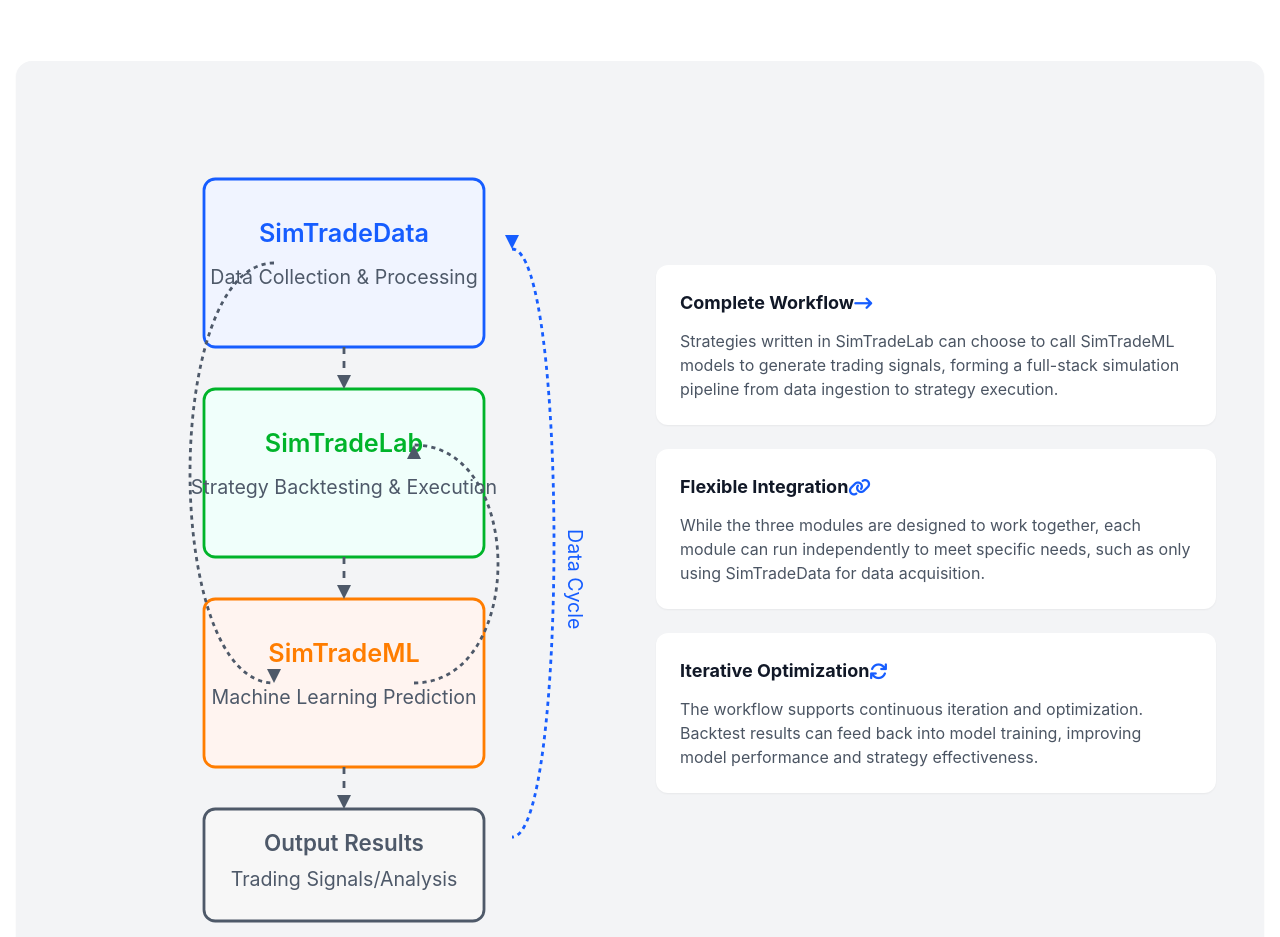
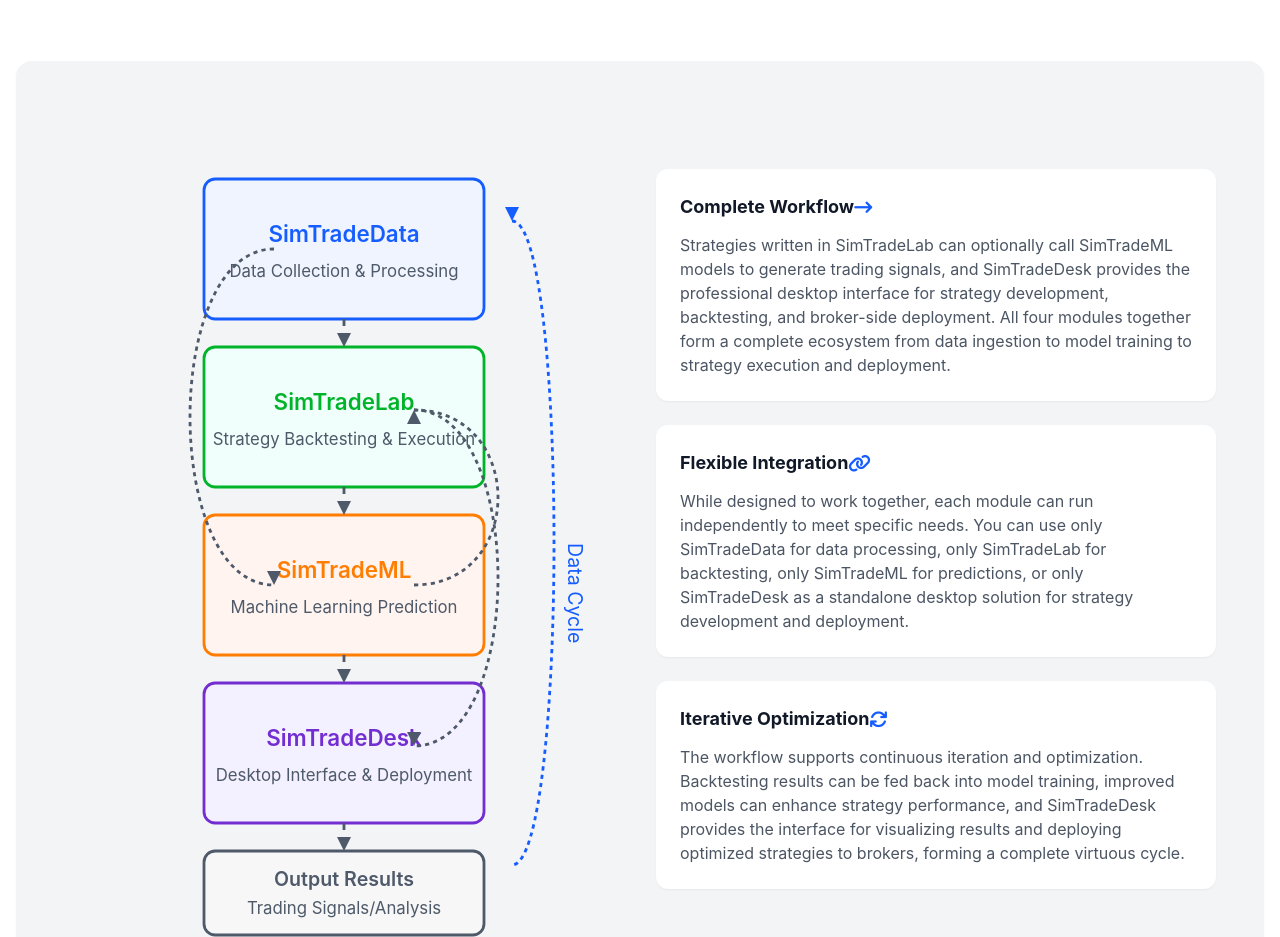
Before and after one commit to kay-ou/SimTradeHome, a plain HTML site: page index.html in a window 1280 px wide. Shown: the part 3944-4881 px from the top of the page. Drawn offline with nearby package versions, Linux system fonts and the light colour scheme.

Commit message:
docs: 更新多语言文档和流程图以包含SimTradeDesk模块
更新了中英文和德语文档，详细描述了四个核心模块的协同工作流程。同时修改了流程图，添加了SimTradeDesk模块并调整了布局，使其更清晰地展示完整生态系统从数据采集到策略部署的全流程。

```diff
--- a/index.html
+++ b/index.html
@@ -187,7 +187,7 @@
                 <h2 class="text-[clamp(1.75rem,3vw,2.5rem)] font-bold text-dark mb-4" data-lang="modules.title">Core Modules</h2>
                 <div class="w-20 h-1 bg-primary mx-auto mb-6"></div>
                 <p class="text-gray-700 max-w-3xl mx-auto text-lg" data-lang="modules.subtitle">
-                        The SimTrade ecosystem consists of three core modules, each focusing on different aspects of financial research and trading.
+                        The SimTrade ecosystem consists of four core modules, each focusing on different aspects of financial research and trading.
                     </p>
             </div>
 
@@ -497,47 +497,59 @@
                             <!-- 工作流程图（纵向布局） -->
 
                             <!-- SimTradeData -->
-                            <rect x="100" y="50" width="200" height="120" rx="8" fill="#F0F4FF" stroke="#165DFF" stroke-width="2"/>
-                            <text x="200" y="95" text-anchor="middle" font-family="Inter" font-weight="600" fill="#165DFF" font-size="18">SimTradeData</text>
-                            <text x="200" y="125" text-anchor="middle" font-family="Inter" font-size="14" fill="#4E5969" data-lang="workflow.dataDesc">Data Collection & Processing</text>
+                            <rect x="100" y="50" width="200" height="100" rx="8" fill="#F0F4FF" stroke="#165DFF" stroke-width="2"/>
+                            <text x="200" y="95" text-anchor="middle" font-family="Inter" font-weight="600" fill="#165DFF" font-size="16">SimTradeData</text>
+                            <text x="200" y="120" text-anchor="middle" font-family="Inter" font-size="12" fill="#4E5969" data-lang="workflow.dataDesc">Data Collection & Processing</text>
 
                             <!-- SimTradeLab -->
-                            <rect x="100" y="200" width="200" height="120" rx="8" fill="#F0FFFB" stroke="#00B42A" stroke-width="2"/>
-                            <text x="200" y="245" text-anchor="middle" font-family="Inter" font-weight="600" fill="#00B42A" font-size="18">SimTradeLab</text>
-                            <text x="200" y="275" text-anchor="middle" font-family="Inter" font-size="14" fill="#4E5969" data-lang="workflow.labDesc">Strategy Backtesting & Execution</text>
+                            <rect x="100" y="170" width="200" height="100" rx="8" fill="#F0FFFB" stroke="#00B42A" stroke-width="2"/>
+                            <text x="200" y="215" text-anchor="middle" font-family="Inter" font-weight="600" fill="#00B42A" font-size="16">SimTradeLab</text>
+                            <text x="200" y="240" text-anchor="middle" font-family="Inter" font-size="12" fill="#4E5969" data-lang="workflow.labDesc">Strategy Backtesting & Execution</text>
 
                             <!-- SimTradeML -->
-                            <rect x="100" y="350" width="200" height="120" rx="8" fill="#FFF4F0" stroke="#FF7D00" stroke-width="2"/>
-                            <text x="200" y="395" text-anchor="middle" font-family="Inter" font-weight="600" fill="#FF7D00" font-size="18">SimTradeML</text>
-                            <text x="200" y="425" text-anchor="middle" font-family="Inter" font-size="14" fill="#4E5969" data-lang="workflow.mlDesc">Machine Learning Prediction</text>
+                            <rect x="100" y="290" width="200" height="100" rx="8" fill="#FFF4F0" stroke="#FF7D00" stroke-width="2"/>
+                            <text x="200" y="335" text-anchor="middle" font-family="Inter" font-weight="600" fill="#FF7D00" font-size="16">SimTradeML</text>
+                            <text x="200" y="360" text-anchor="middle" font-family="Inter" font-size="12" fill="#4E5969" data-lang="workflow.mlDesc">Machine Learning Prediction</text>
+
+                            <!-- SimTradeDesk -->
+                            <rect x="100" y="410" width="200" height="100" rx="8" fill="#F3F0FF" stroke="#722ED1" stroke-width="2"/>
+                            <text x="200" y="455" text-anchor="middle" font-family="Inter" font-weight="600" fill="#722ED1" font-size="16">SimTradeDesk</text>
+                            <text x="200" y="480" text-anchor="middle" font-family="Inter" font-size="12" fill="#4E5969">Desktop Interface & Deployment</text>
 
                             <!-- 输出结果 -->
-                            <rect x="100" y="500" width="200" height="80" rx="8" fill="#F7F7F7" stroke="#4E5969" stroke-width="2"/>
-                            <text x="200" y="530" text-anchor="middle" font-family="Inter" font-weight="600" fill="#4E5969" font-size="16" data-lang="workflow.outputTitle">Output Results</text>
-                            <text x="200" y="555" text-anchor="middle" font-family="Inter" font-size="14" fill="#4E5969" data-lang="workflow.outputDesc">Trading Signals/Analysis</text>
+                            <rect x="100" y="530" width="200" height="60" rx="8" fill="#F7F7F7" stroke="#4E5969" stroke-width="2"/>
+                            <text x="200" y="555" text-anchor="middle" font-family="Inter" font-weight="600" fill="#4E5969" font-size="14" data-lang="workflow.outputTitle">Output Results</text>
+                            <text x="200" y="575" text-anchor="middle" font-family="Inter" font-size="12" fill="#4E5969" data-lang="workflow.outputDesc">Trading Signals/Analysis</text>
 
                             <!-- 连接线 -->
-                            <path d="M200 170 L200 200" stroke="#4E5969" stroke-width="2" stroke-dasharray="5 5"/>
-                            <path d="M200 200 L195 190 L205 190 Z" fill="#4E5969"/>
+                            <path d="M200 150 L200 170" stroke="#4E5969" stroke-width="2" stroke-dasharray="5 5"/>
+                            <path d="M200 170 L195 160 L205 160 Z" fill="#4E5969"/>
 
-                            <path d="M200 320 L200 350" stroke="#4E5969" stroke-width="2" stroke-dasharray="5 5"/>
-                            <path d="M200 350 L195 340 L205 340 Z" fill="#4E5969"/>
+                            <path d="M200 270 L200 290" stroke="#4E5969" stroke-width="2" stroke-dasharray="5 5"/>
+                            <path d="M200 290 L195 280 L205 280 Z" fill="#4E5969"/>
 
-                            <path d="M200 470 L200 500" stroke="#4E5969" stroke-width="2" stroke-dasharray="5 5"/>
-                            <path d="M200 500 L195 490 L205 490 Z" fill="#4E5969"/>
+                            <path d="M200 390 L200 410" stroke="#4E5969" stroke-width="2" stroke-dasharray="5 5"/>
+                            <path d="M200 410 L195 400 L205 400 Z" fill="#4E5969"/>
+
+                            <path d="M200 510 L200 530" stroke="#4E5969" stroke-width="2" stroke-dasharray="5 5"/>
+                            <path d="M200 530 L195 520 L205 520 Z" fill="#4E5969"/>
 
                             <!-- 交叉连接：SimTradeData -> SimTradeML -->
-                            <path d="M150 110 C70 110 70 410 150 410" stroke="#4E5969" stroke-width="2" stroke-dasharray="3 3"/>
-                            <path d="M150 410 L145 400 L155 400 Z" fill="#4E5969"/>
+                            <path d="M150 100 C70 100 70 340 150 340" stroke="#4E5969" stroke-width="2" stroke-dasharray="3 3"/>
+                            <path d="M150 340 L145 330 L155 330 Z" fill="#4E5969"/>
 
                             <!-- 交叉连接：SimTradeML -> SimTradeLab -->
-                            <path d="M250 410 C330 410 330 240 250 240" stroke="#4E5969" stroke-width="2" stroke-dasharray="3 3"/>
-                            <path d="M250 240 L245 250 L255 250 Z" fill="#4E5969"/>
+                            <path d="M250 340 C330 340 330 215 250 215" stroke="#4E5969" stroke-width="2" stroke-dasharray="3 3"/>
+                            <path d="M250 215 L245 225 L255 225 Z" fill="#4E5969"/>
+
+                            <!-- 交叉连接：SimTradeLab -> SimTradeDesk -->
+                            <path d="M250 215 C330 215 330 455 250 455" stroke="#4E5969" stroke-width="2" stroke-dasharray="3 3"/>
+                            <path d="M250 455 L255 445 L245 445 Z" fill="#4E5969"/>
 
                             <!-- 数据流动循环 -->
-                            <path d="M320 100 C360 100 360 520 320 520 L320 520" stroke="#165DFF" stroke-width="2" stroke-dasharray="3 3" fill="none"/>
-                            <path d="M320 100 L325 90 L315 90 Z" fill="#165DFF"/>
-                            <text x="360" y="300" font-family="Inter" font-size="14" fill="#165DFF" transform="rotate(90, 360, 300)" data-lang="workflow.dataCycle">Data Cycle</text>
+                            <path d="M320 80 C360 80 360 540 320 540 L320 540" stroke="#165DFF" stroke-width="2" stroke-dasharray="3 3" fill="none"/>
+                            <path d="M320 80 L325 70 L315 70 Z" fill="#165DFF"/>
+                            <text x="360" y="310" font-family="Inter" font-size="14" fill="#165DFF" transform="rotate(90, 360, 310)" data-lang="workflow.dataCycle">Data Cycle</text>
                         </svg>
                     </div>
                     <div class="w-full md:w-1/2 space-y-6">
@@ -546,7 +558,7 @@
                                 <i class="fa fa-long-arrow-right text-primary mr-2"></i>
                             </h3>
                             <p class="text-gray-dark" data-lang="workflow.complete.description">
-                                Strategies written in SimTradeLab can optionally call SimTradeML models to generate trading signals, and record results back in SimTradeData compatible formats. The three modules together form a full-stack simulation pipeline from data ingestion to model training to strategy execution.
+                                Strategies written in SimTradeLab can optionally call SimTradeML models to generate trading signals, and SimTradeDesk provides the professional desktop interface for strategy development, backtesting, and broker-side deployment. All four modules together form a complete ecosystem from data ingestion to model training to strategy execution and deployment.
                             </p>
                         </div>
 
@@ -555,7 +567,7 @@
                                 <i class="fa fa-link text-primary mr-2"></i>
                             </h3>
                             <p class="text-gray-dark" data-lang="workflow.flexible.description">
-                                While designed to work together, each module can run independently to meet specific needs. You can use only SimTradeData to acquire and process data, or only SimTradeLab for strategy backtesting.
+                                While designed to work together, each module can run independently to meet specific needs. You can use only SimTradeData for data processing, only SimTradeLab for backtesting, only SimTradeML for predictions, or only SimTradeDesk as a standalone desktop solution for strategy development and deployment.
                             </p>
                         </div>
 
@@ -564,7 +576,7 @@
                                 <i class="fa fa-refresh text-primary mr-2"></i>
                             </h3>
                             <p class="text-gray-dark" data-lang="workflow.iterative.description">
-                                The workflow supports continuous iteration and optimization. Backtesting results can be fed back into model training, and improved models can enhance strategy performance, forming a virtuous cycle.
+                                The workflow supports continuous iteration and optimization. Backtesting results can be fed back into model training, improved models can enhance strategy performance, and SimTradeDesk provides the interface for visualizing results and deploying optimized strategies to brokers, forming a complete virtuous cycle.
                             </p>
                         </div>
                     </div>
--- a/lang/de.json
+++ b/lang/de.json
@@ -77,15 +77,15 @@
     "subtitle": "Wie die Module des SimTrade-Ökosystems zusammenarbeiten, um eine vollständige Finanzsimulations- und Strategieentwicklungspipeline zu bilden.",
     "complete": {
       "title": "Vollständiger Arbeitsablauf",
-      "description": "In SimTradeLab geschriebene Strategien können wählen, SimTradeML-Modelle aufzurufen, um Handelsignale zu generieren und Ergebnisse in SimTradeData-kompatible Formate aufzuzeichnen."
+      "description": "In SimTradeLab geschriebene Strategien können wählen, SimTradeML-Modelle aufzurufen, um Handelsignale zu generieren, und SimTradeDesk bietet die professionelle Desktop-Oberfläche für Strategieentwicklung, Rücktests und Broker-seitige Bereitstellung. Alle vier Module bilden gemeinsam ein vollständiges Ökosystem von der Datenerfassung über das Modelltraining bis zur Strategieausführung und -bereitstellung."
     },
     "flexible": {
       "title": "Flexible Integration",
-      "description": "Obwohl die drei Module für die Zusammenarbeit designed sind, kann jedes Modul unabhängig laufen, um spezifische Bedürfnisse zu erfüllen."
+      "description": "Obwohl für die Zusammenarbeit designed, kann jedes Modul unabhängig laufen, um spezifische Bedürfnisse zu erfüllen. Sie können nur SimTradeData für die Datenverarbeitung, nur SimTradeLab für Rücktests, nur SimTradeML für Vorhersagen oder nur SimTradeDesk als eigenständige Desktop-Lösung für Strategieentwicklung und -bereitstellung verwenden."
     },
     "iterative": {
       "title": "Iterative Optimierung",
-      "description": "Der Arbeitsablauf unterstützt kontinuierliche Iteration und Optimierung. Rücktestresultate können in das Modelltraining zurückgespeist werden, um die Strategieleistung zu verbessern."
+      "description": "Der Arbeitsablauf unterstützt kontinuierliche Iteration und Optimierung. Rücktestresultate können in das Modelltraining zurückgespeist werden, verbesserte Modelle können die Strategieleistung steigern, und SimTradeDesk bietet die Oberfläche zur Visualisierung von Ergebnissen und zur Bereitstellung optimierter Strategien bei Brokern, was einen vollständigen virtuellen Zyklus bildet."
     },
     "dataCycle": "Datenzyklus",
     "dataDesc": "Datenerfassung & -verarbeitung",
--- a/lang/en.json
+++ b/lang/en.json
@@ -77,15 +77,15 @@
     "subtitle": "How the modules of the SimTrade ecosystem work together to form a complete financial simulation and strategy development pipeline.",
     "complete": {
       "title": "Complete Workflow",
-      "description": "Strategies written in SimTradeLab can choose to call SimTradeML models to generate trading signals, forming a full-stack simulation pipeline from data ingestion to strategy execution."
+      "description": "Strategies written in SimTradeLab can optionally call SimTradeML models to generate trading signals, and SimTradeDesk provides the professional desktop interface for strategy development, backtesting, and broker-side deployment. All four modules together form a complete ecosystem from data ingestion to model training to strategy execution and deployment."
     },
     "flexible": {
       "title": "Flexible Integration",
-      "description": "While the three modules are designed to work together, each module can run independently to meet specific needs, such as only using SimTradeData for data acquisition."
+      "description": "While designed to work together, each module can run independently to meet specific needs. You can use only SimTradeData for data processing, only SimTradeLab for backtesting, only SimTradeML for predictions, or only SimTradeDesk as a standalone desktop solution for strategy development and deployment."
     },
     "iterative": {
       "title": "Iterative Optimization",
-      "description": "The workflow supports continuous iteration and optimization. Backtest results can feed back into model training, improving model performance and strategy effectiveness."
+      "description": "The workflow supports continuous iteration and optimization. Backtesting results can be fed back into model training, improved models can enhance strategy performance, and SimTradeDesk provides the interface for visualizing results and deploying optimized strategies to brokers, forming a complete virtuous cycle."
     },
     "dataCycle": "Data Cycle",
     "dataDesc": "Data Collection & Processing",
--- a/lang/zh.json
+++ b/lang/zh.json
@@ -77,15 +77,15 @@
     "subtitle": "SimTrade生态系统的各个模块如何协同工作，形成完整的金融模拟和策略开发流程。",
     "complete": {
       "title": "完整工作流",
-      "description": "在SimTradeLab中编写的策略可以选择调用SimTradeML模型生成交易信号，形成从数据摄取到策略执行的全栈模拟流程。"
+      "description": "在SimTradeLab中编写的策略可以选择调用SimTradeML模型生成交易信号，而SimTradeDesk提供专业的桌面界面用于策略开发、回测和券商端部署。所有四个模块共同形成一个完整的生态系统，从数据摄取到模型训练再到策略执行和部署。"
     },
     "flexible": {
       "title": "灵活集成",
-      "description": "虽然三个模块设计为协同工作，但每个模块可以独立运行以满足特定需求，例如仅使用SimTradeData进行数据获取。"
+      "description": "虽然设计为协同工作，但每个模块可以独立运行以满足特定需求。您可以仅使用SimTradeData进行数据处理，仅使用SimTradeLab进行回测，仅使用SimTradeML进行预测，或仅使用SimTradeDesk作为独立的桌面解决方案进行策略开发和部署。"
     },
     "iterative": {
       "title": "迭代优化",
-      "description": "工作流支持持续迭代和优化。回测结果可以反馈到模型训练中，提高模型性能和策略效果。"
+      "description": "工作流支持持续迭代和优化。回测结果可以反馈到模型训练中，改进的模型可以增强策略性能，而SimTradeDesk提供可视化结果和将优化策略部署到券商的界面，形成完整的良性循环。"
     },
     "dataCycle": "数据循环",
     "dataDesc": "数据采集与处理",
```
